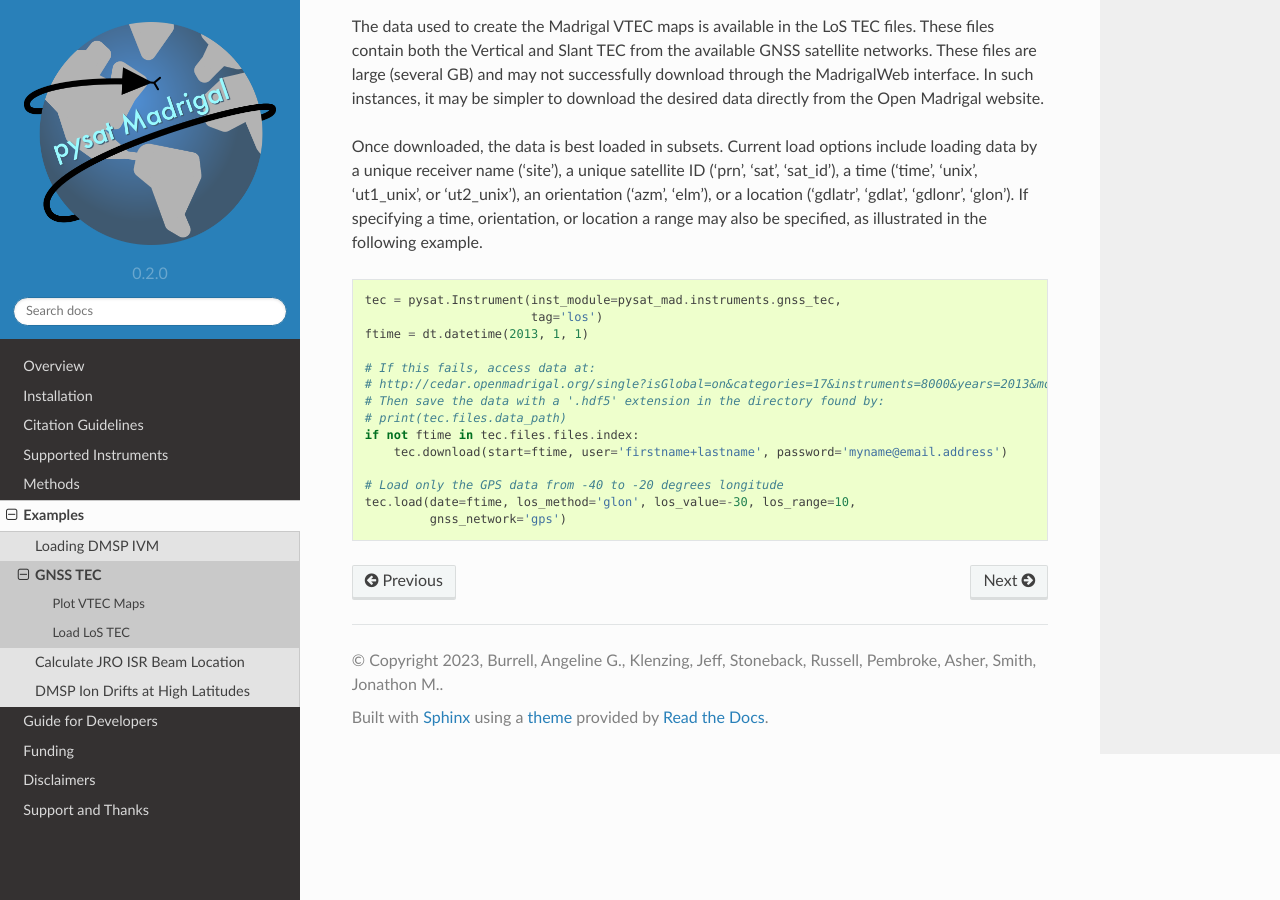
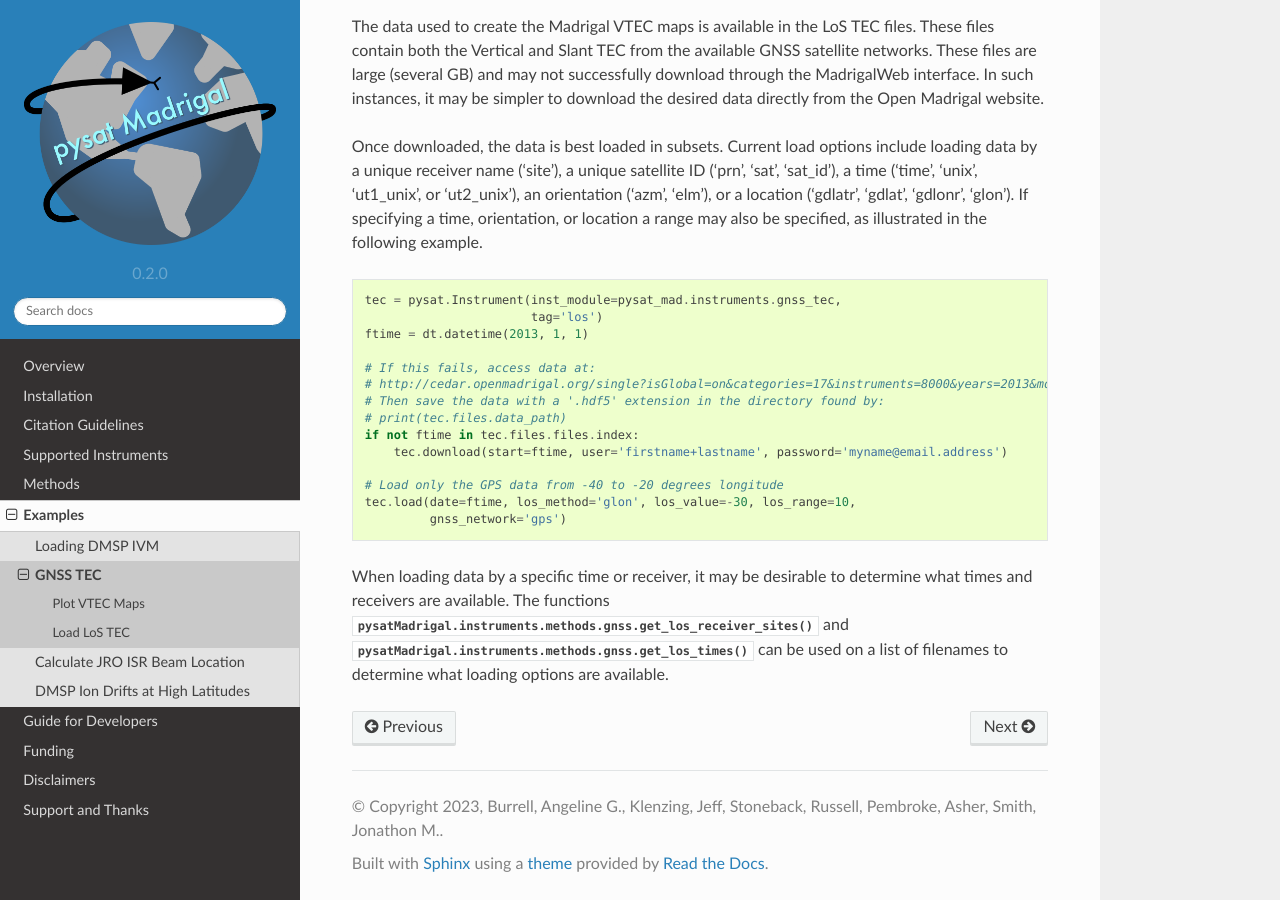
Before and after one commit to pysat/pysatMadrigal, a Sphinx documentation site: the page built from docs/examples/ex_gnss_tec.rst, in a window 1280 px wide and 900 px high, scrolled down 2039 px. Built offline with Sphinx 7.4.7 and the Read the Docs theme 2.0.0, drawn with Linux system fonts in a browser that asks for light colours; pages that are not in the unit, such as notebooks, are missing from menus; the version number is read from the project's files by our own code.

Commit message:
DOC: added note about support functions
Added a note about the support functions that exist to help load data by site or time.

```diff
--- a/docs/examples/ex_gnss_tec.rst
+++ b/docs/examples/ex_gnss_tec.rst
@@ -119,3 +119,10 @@ specified, as illustrated in the following example.
    # Load only the GPS data from -40 to -20 degrees longitude
    tec.load(date=ftime, los_method='glon', los_value=-30, los_range=10,
             gnss_network='gps')
+
+
+When loading data by a specific time or receiver, it may be desirable to
+determine what times and receivers are available.  The functions
+:py:func:`pysatMadrigal.instruments.methods.gnss.get_los_receiver_sites` and
+:py:func:`pysatMadrigal.instruments.methods.gnss.get_los_times` can be used on
+a list of filenames to determine what loading options are available.
```
